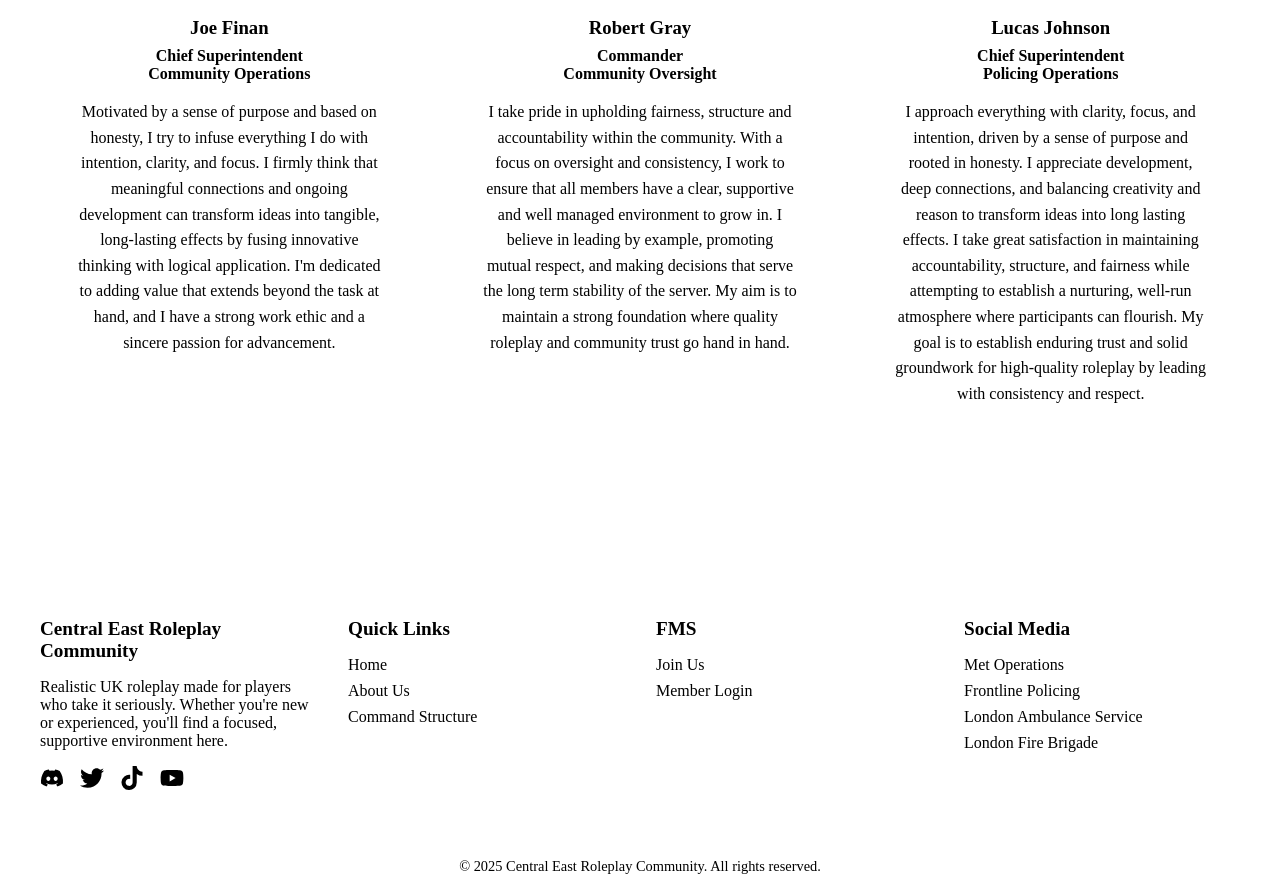
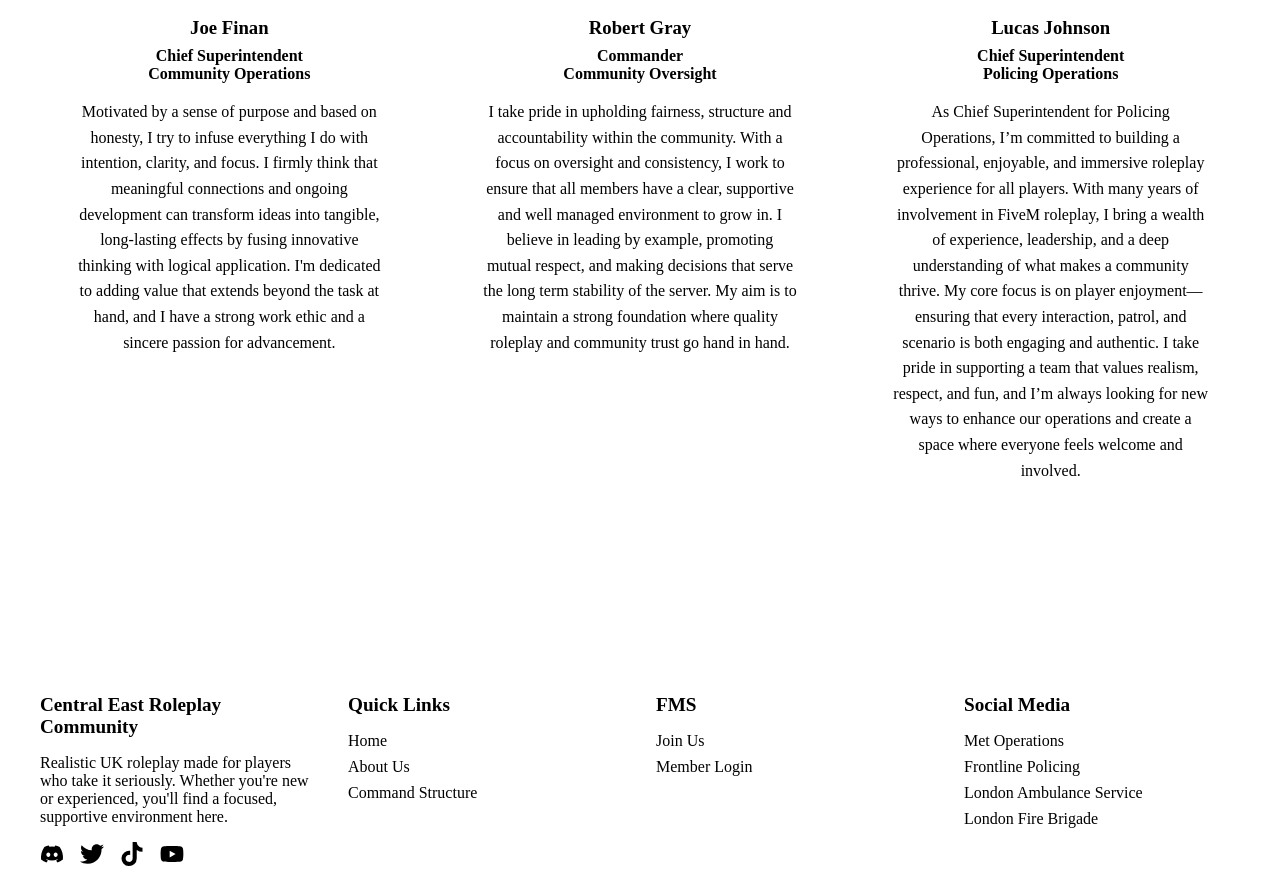
Before and after one commit to Jamesb123456/CERPC-Website, a React (Create React App) app: page /about in a window 1280 px wide. Shown: the part 2392-3281 px from the top of the page. Built offline with nearby package versions, Linux system fonts and the light colour scheme; the HTML template or start-up script is replaced by a standard one.

Commit message:
content(about): add/update Lucas profile

```diff
--- a/src/pages/About.js
+++ b/src/pages/About.js
@@ -307,7 +307,7 @@ const About = () => {
               </div>
               <h3>Lucas Johnson</h3>
               <div className="position">Chief Superintendent<br />Policing Operations</div>
-              <p>I approach everything with clarity, focus, and intention, driven by a sense of purpose and rooted in honesty. I appreciate development, deep connections, and balancing creativity and reason to transform ideas into long lasting effects. I take great satisfaction in maintaining accountability, structure, and fairness while attempting to establish a nurturing, well-run atmosphere where participants can flourish. My goal is to establish enduring trust and solid groundwork for high-quality roleplay by leading with consistency and respect.</p>
+              <p>As Chief Superintendent for Policing Operations, I’m committed to building a professional, enjoyable, and immersive roleplay experience for all players. With many years of involvement in FiveM roleplay, I bring a wealth of experience, leadership, and a deep understanding of what makes a community thrive. My core focus is on player enjoyment—ensuring that every interaction, patrol, and scenario is both engaging and authentic. I take pride in supporting a team that values realism, respect, and fun, and I’m always looking for new ways to enhance our operations and create a space where everyone feels welcome and involved.</p>
             </LeaderCard>
           </LeadershipGrid>
         </Container>
```
